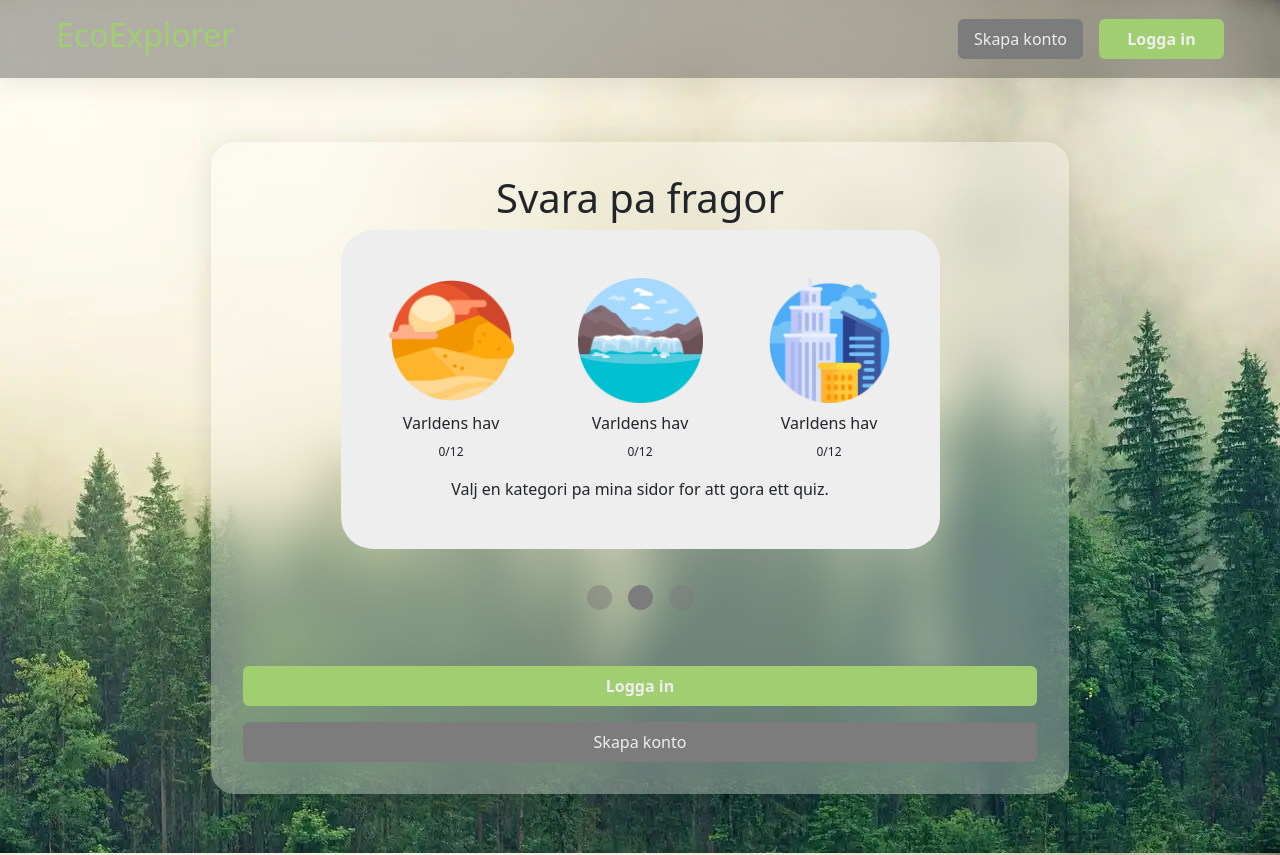
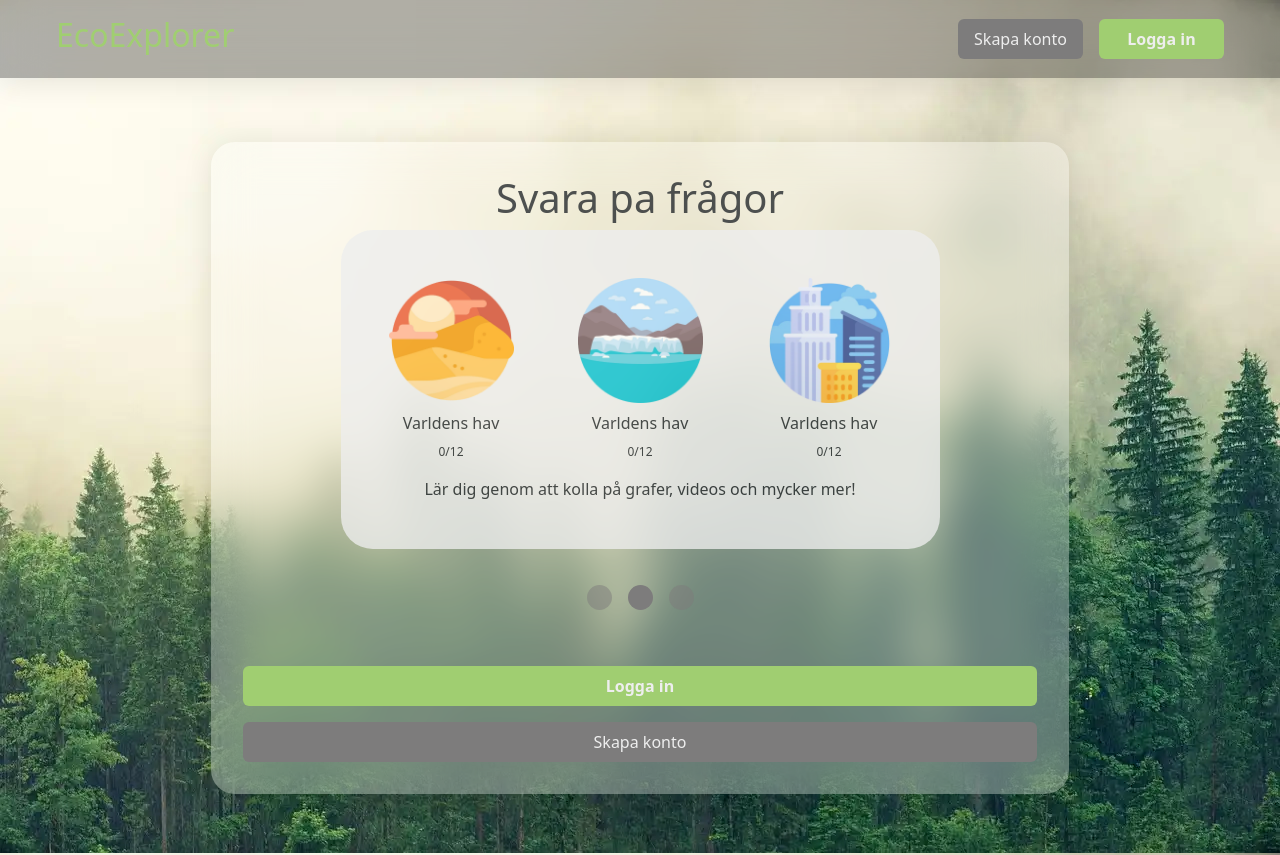
Before and after one commit to nilsneidenmark/klimatspelet, a React (Vite) app: page / in a window 1280 px wide. Shown: the top 855 px of the page. Built offline with nearby package versions, Linux system fonts and the light colour scheme.

Commit message:
add intro slideshow

```diff
--- a/src/components/Intro/Intro.jsx
+++ b/src/components/Intro/Intro.jsx
@@ -9,11 +9,24 @@ import river from "../../assets/category_river.webp";
 import ocean from "../../assets/category_ocean.webp";
 import styles from "./intro.module.scss";
 import { useState, useEffect } from "react";
+import { motion } from "framer-motion";
 
 // functionality for the slides
 const Slideshow = ({ children }) => {
   const [index, setIndex] = useState(0); // tracks slide index
   // increments the index every 5 seconds
+
+  // Animation variants for slide transitions
+  const slideVariants = {
+    enter: { opacity: 0 },
+    center: { opacity: 1 },
+    exit: { opacity: 0 },
+  };
+
+  const transition = {
+    duration: 1,
+    ease: "easeOut",
+  };
   useEffect(() => {
     const interval = setInterval(() => {
       setIndex((prevIndex) =>
@@ -26,8 +39,18 @@ const Slideshow = ({ children }) => {
 
   return (
     <>
-      {/* displays the slide with the current index */}
-      <>{children[index]}</>
+      <motion.div
+        key={index}
+        initial="enter"
+        animate="center"
+        exit="exit"
+        variants={slideVariants}
+        transition={transition}
+      >
+        {/* displays the slide with the current index */}
+        <>{children[index]}</>
+        {/* markup for slider  */}
+      </motion.div>
       <div className={styles.circles}>
         <button
           onClick={() => setIndex(0)}
@@ -49,7 +72,7 @@ const Slideshow = ({ children }) => {
 // Markup for each slide
 const Slide = ({ header, text, img1, img2, img3 }) => {
   return (
-    <div>
+    <>
       <h1>{header}</h1>
       <div className={styles.container}>
         <div>
@@ -71,7 +94,7 @@ const Slide = ({ header, text, img1, img2, img3 }) => {
         </div>
         <p>{text}</p>
       </div>
-    </div>
+    </>
   );
 };
 
@@ -80,25 +103,25 @@ export default function Intro() {
     <section className={styles.intro}>
       <Slideshow>
         <Slide
-          header="Lar dig om klimatforandringar"
+          header="Lär dig om klimatforändringar"
           img1={sea}
           img2={mangrove}
           img3={forest}
-          text="Valj en kategori pa mina sidor for att gora ett quiz."
+          text="Välj en kategori på mina sidor för att göra ett quiz."
         />
         <Slide
-          header="Svara pa fragor"
+          header="Svara pa frågor"
           img1={desert}
           img2={glacier}
           img3={buildings}
-          text="Valj en kategori pa mina sidor for att gora ett quiz."
+          text="Lär dig genom att kolla på grafer, videos och mycker mer!"
         />
         <Slide
           header="Tavla mot dina vanner"
           img1={river}
           img2={mountain}
           img3={ocean}
-          text="Valj en kategori pa mina sidor for att gora ett quiz."
+          text="Vem av dina vänner vet mest?"
         />
       </Slideshow>
       <button className={styles.primarybtn}>Logga in</button>
```
